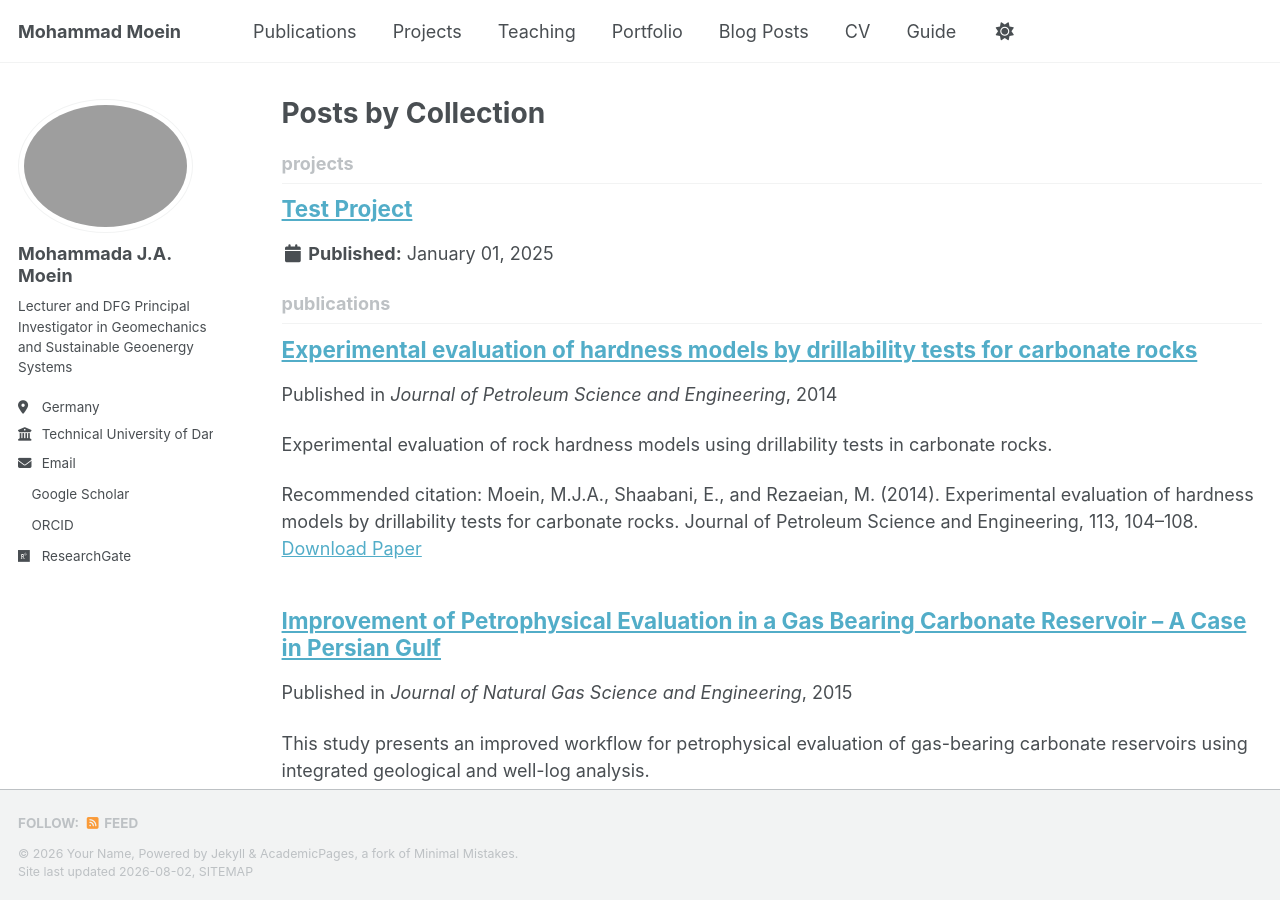
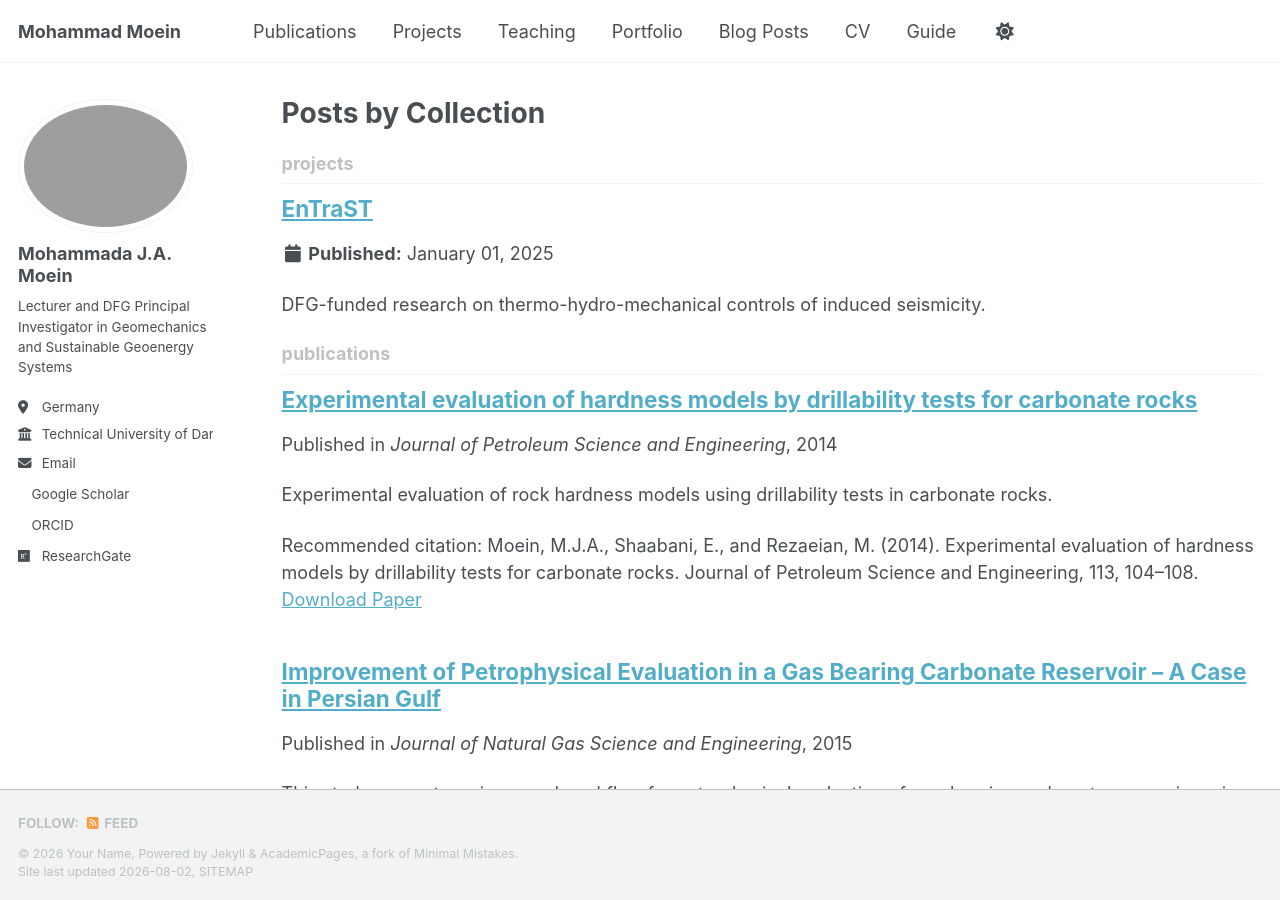
Before and after one commit to mjamoein/mjamoein.github.io, a Jekyll site: the page built from _pages/collection-archive.html, in a window 1280 px wide and 900 px high. Built offline with Jekyll 4.4.1, drawn with Linux system fonts in a browser that asks for light colours; a style sheet for code colours, icons or effects is not loaded.

Commit message:
Update entrast.md

```diff
--- a/_projects/entrast.md
+++ b/_projects/entrast.md
@@ -1,6 +1,7 @@
 ---
-title: "Test Project"
+title: "EnTraST"
 collection: projects
-permalink: /projects/test/
+permalink: /projects/entrast/
+excerpt: "DFG-funded research on thermo-hydro-mechanical controls of induced seismicity."
 date: 2025-01-01
 ---
```
